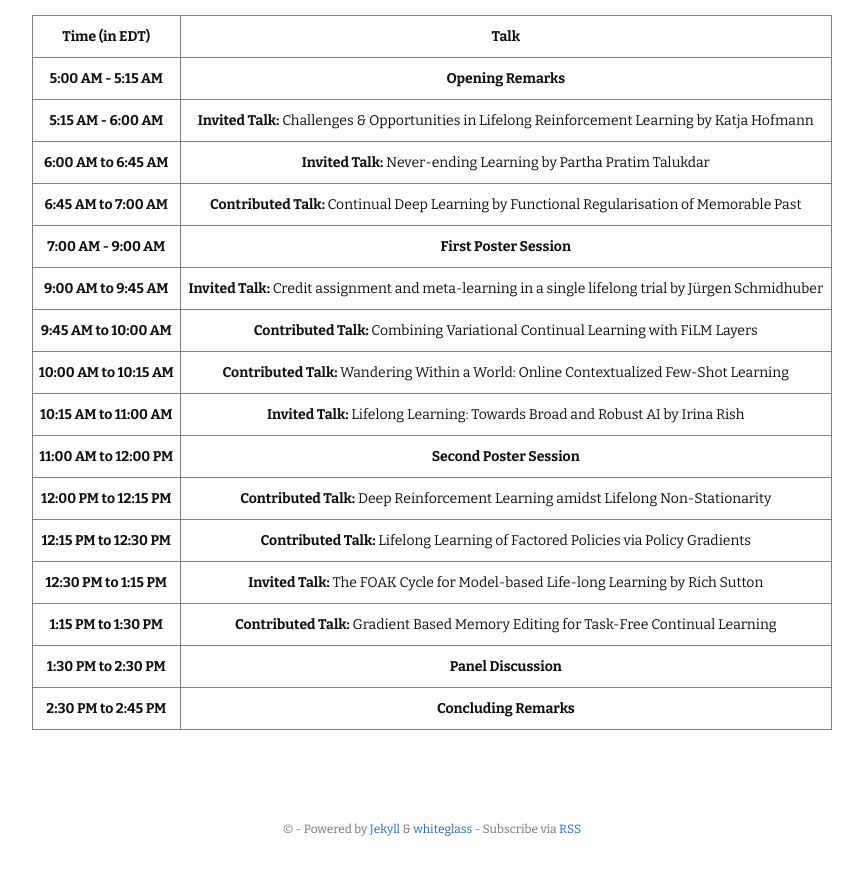
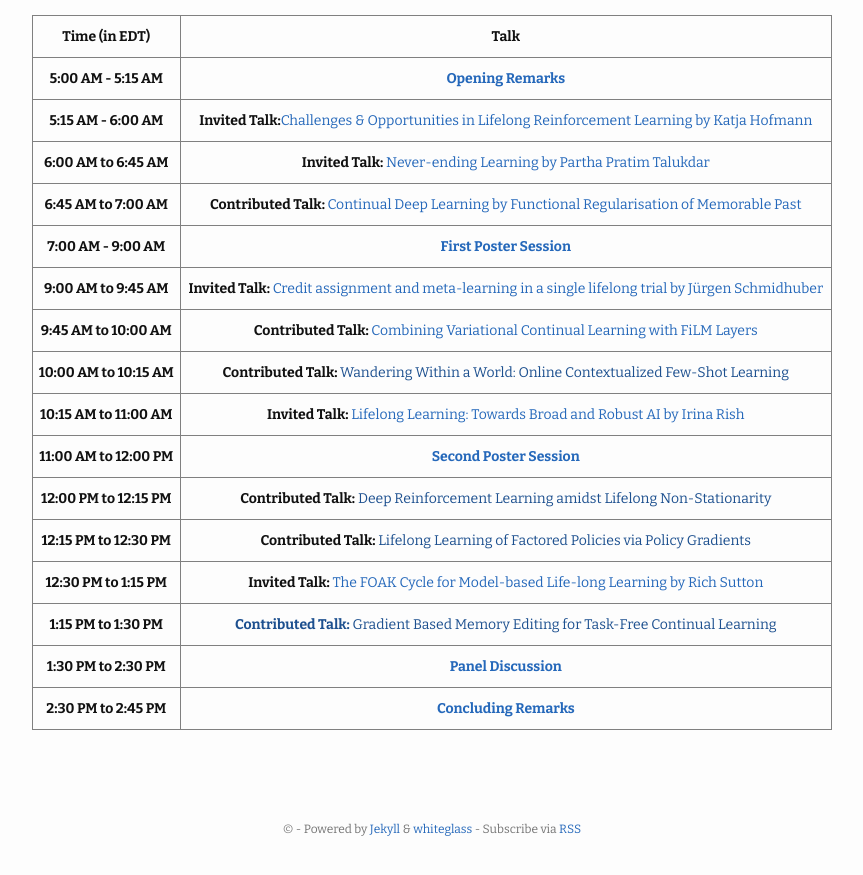
Before and after one commit to LifelongML/fourth-workshop, a plain HTML site: page schedule/index.html in a window 1280 px wide. Shown: the part 185-1060 px from the top of the page, without its empty margins (208-1071 px from the left). Drawn offline with nearby package versions, Linux system fonts and the light colour scheme.

Commit message:
Add links to talks

```diff
--- a/schedule/index.html
+++ b/schedule/index.html
@@ -152,82 +152,109 @@
             <tbody>
               <tr>
                 <td class="tg-7btt"><span style="font-style:normal">5:00 AM - 5:15 AM</span></td>
-                <td class="tg-c3ow"><span style="font-weight:bold">Opening Remarks</span></td>
+                <td class="tg-c3ow"><span style="font-weight:bold"><a
+                      href="https://icml.cc/Conferences/2020/ScheduleMultitrack?event=5735#collapse7528">Opening
+                      Remarks</a></span></td>
               </tr>
               <tr>
                 <td class="tg-7btt"><span style="font-style:normal">5:15 AM - 6:00 AM</span></td>
-                <td class="tg-c3ow"><span style="font-weight:bold">Invited Talk:</span> Challenges & Opportunities in
-                  Lifelong Reinforcement Learning by Katja Hofmann</td>
+                <td class="tg-c3ow"><span style="font-weight:bold">Invited Talk:</span><a
+                    href="https://icml.cc/Conferences/2020/ScheduleMultitrack?event=5735#collapse7529">Challenges &
+                    Opportunities in
+                    Lifelong Reinforcement Learning by Katja Hofmann</a></td>
               </tr>
               <tr>
                 <td class="tg-7btt"><span style="font-style:normal;text-decoration:none">6:00 AM to 6:45 AM</span></td>
                 <td class="tg-c3ow"><span style="font-weight:bold;font-style:normal">Invited Talk:</span><span
-                    style="font-weight:400;font-style:normal"> </span>Never-ending Learning by Partha Pratim Talukdar
+                    style="font-weight:400;font-style:normal"> </span><a
+                    href="https://icml.cc/Conferences/2020/ScheduleMultitrack?event=5735#collapse7530">Never-ending
+                    Learning by Partha Pratim Talukdar</a>
                 </td>
               </tr>
               <tr>
                 <td class="tg-7btt"><span style="font-style:normal;text-decoration:none">6:45 AM to 7:00 AM</span></td>
-                <td class="tg-c3ow"><span style="font-weight:bold;font-style:normal">Contributed Talk: </span>Continual
-                  Deep Learning by Functional Regularisation of Memorable Past</td>
+                <td class="tg-c3ow"><span style="font-weight:bold;font-style:normal">Contributed Talk: </span><a
+                    href="https://icml.cc/Conferences/2020/ScheduleMultitrack?event=5735#collapse-sl-7817">Continual
+                    Deep Learning by Functional Regularisation of Memorable Past</a></td>
               </tr>
               <tr>
                 <td class="tg-7btt"><span style="font-style:normal;text-decoration:none">7:00 AM - 9:00 AM</span></td>
-                <td class="tg-c3ow"><span style="font-weight:bold;font-style:normal">First Poster Session</span></td>
+                <td class="tg-c3ow"><span style="font-weight:bold;font-style:normal"><a
+                      href="https://icml.cc/Conferences/2020/ScheduleMultitrack?event=5735#collapse7531">First Poster
+                      Session</a></span>
+                </td>
               </tr>
               <tr>
                 <td class="tg-7btt"><span style="font-style:normal;text-decoration:none">9:00 AM to 9:45 AM</span></td>
                 <td class="tg-c3ow"><span style="font-weight:bold;font-style:normal">Invited Talk:</span><span
-                    style="font-weight:400;font-style:normal"> </span>Credit assignment and meta-learning in a single
-                  lifelong trial by Jürgen Schmidhuber</td>
+                    style="font-weight:400;font-style:normal"> </span><a
+                    href="https://icml.cc/Conferences/2020/ScheduleMultitrack?event=5735#collapse7533">Credit assignment
+                    and meta-learning in a single
+                    lifelong trial by Jürgen Schmidhuber</a></td>
               </tr>
               <tr>
                 <td class="tg-7btt"><span style="font-style:normal">9:45 AM to 10:00 AM</span></td>
-                <td class="tg-c3ow"><span style="font-weight:bold">Contributed Talk: </span>Combining Variational
-                  Continual Learning with FiLM Layers</td>
+                <td class="tg-c3ow"><span style="font-weight:bold">Contributed Talk: </span><a
+                    href="https://icml.cc/Conferences/2020/ScheduleMultitrack?event=5735#collapse-sl-7536">Combining
+                    Variational
+                    Continual Learning with FiLM Layers</a></td>
               </tr>
               <tr>
                 <td class="tg-7btt"><span style="font-style:normal">10:00 AM to 10:15 AM</span></td>
-                <td class="tg-c3ow"><span style="font-weight:bold;font-style:normal">Contributed Talk: </span>Wandering
-                  Within a World: Online Contextualized Few-Shot Learning</td>
+                <td class="tg-c3ow"><span style="font-weight:bold;font-style:normal">Contributed Talk: </span><a
+                    href="">Wandering
+                    Within a World: Online Contextualized Few-Shot Learning</a></td>
               </tr>
               <tr>
                 <td class="tg-7btt"><span style="font-style:normal">10:15 AM to 11:00 AM</span></td>
-                <td class="tg-c3ow"><span style="font-weight:bold">Invited Talk:</span> Lifelong Learning: Towards Broad
-                  and Robust AI by Irina Rish<br></td>
+                <td class="tg-c3ow"><span style="font-weight:bold">Invited Talk:</span> <a
+                    href="https://icml.cc/Conferences/2020/ScheduleMultitrack?event=5735#collapse7534">Lifelong
+                    Learning: Towards Broad
+                    and Robust AI by Irina Rish</a><br></td>
               </tr>
               <tr>
                 <td class="tg-7btt">11:00 AM to 12:00 PM</td>
-                <td class="tg-c3ow"><span style="font-weight:bold">Second Poster Session</span></td>
+                <td class="tg-c3ow"><span style="font-weight:bold"><a
+                      href="https://icml.cc/Conferences/2020/ScheduleMultitrack?event=5735#collapse7532">Second Poster
+                      Session</a></span></td>
               </tr>
               <tr>
                 <td class="tg-7btt"><span style="font-style:normal">12:00 PM to 12:15 PM</span></td>
-                <td class="tg-c3ow"><span style="font-weight:bold">Contributed Talk:</span> Deep Reinforcement Learning
-                  amidst Lifelong Non-Stationarity</td>
+                <td class="tg-c3ow"><span style="font-weight:bold">Contributed Talk:</span> <a href="">Deep
+                    Reinforcement Learning
+                    amidst Lifelong Non-Stationarity</a></td>
               </tr>
               <tr>
                 <td class="tg-7btt">12:15 PM to 12:30 PM</td>
-                <td class="tg-c3ow"><span style="font-weight:bold">Contributed Talk:</span> Lifelong Learning of
-                  Factored Policies via Policy Gradients</td>
+                <td class="tg-c3ow"><span style="font-weight:bold">Contributed Talk:</span> <a href="">Lifelong Learning
+                    of
+                    Factored Policies via Policy Gradients</a></td>
               </tr>
               <tr>
                 <td class="tg-7btt">12:30 PM to 1:15 PM</td>
                 <td class="tg-c3ow"><span style="font-weight:bold;font-style:normal">Invited Talk:</span><span
-                    style="font-weight:400;font-style:normal"> </span>The FOAK Cycle for Model-based Life-long Learning
-                  by Rich Sutton</td>
+                    style="font-weight:400;font-style:normal"> </span><a
+                    href="https://icml.cc/Conferences/2020/ScheduleMultitrack?event=5735#collapse7535">The FOAK Cycle
+                    for Model-based Life-long Learning
+                    by Rich Sutton</a></td>
               </tr>
               <tr>
                 <td class="tg-7btt"><span style="font-style:normal">1:15 PM to 1:30 PM</span></td>
-                <td class="tg-c3ow"><span style="font-weight:700;font-style:normal">Contributed Talk: </span>Gradient
-                  Based Memory Editing for Task-Free Continual Learning</td>
+                <td class="tg-c3ow"><span style="font-weight:700;font-style:normal"><a href="">Contributed
+                      Talk: </span>Gradient
+                  Based Memory Editing for Task-Free Continual Learning</a></td>
               </tr>
               <tr>
                 <td class="tg-7btt"><span style="font-style:normal;text-decoration:none">1:30 PM to 2:30 PM</span></td>
-                <td class="tg-c3ow"><span style="font-weight:bold;font-style:normal;text-decoration:none">Panel
-                    Discussion</span></td>
+                <td class="tg-c3ow"><span style="font-weight:bold;font-style:normal;text-decoration:none"><a
+                      href="https://icml.cc/Conferences/2020/ScheduleMultitrack?event=5735#collapse7539">Panel
+                      Discussion</a></span></td>
               </tr>
               <tr>
                 <td class="tg-7btt"><span style="font-style:normal;text-decoration:none">2:30 PM to 2:45 PM</span></td>
-                <td class="tg-c3ow"><span style="font-weight:bold">Concluding Remarks</span></td>
+                <td class="tg-c3ow"><span style="font-weight:bold"><a
+                      href="https://icml.cc/Conferences/2020/ScheduleMultitrack?event=5735#collapse8228">Concluding
+                      Remarks</a></span></td>
               </tr>
             </tbody>
           </table>
```
Also changed, not shown: organizers/index.html (+4 -4 lines), 1 other file.
